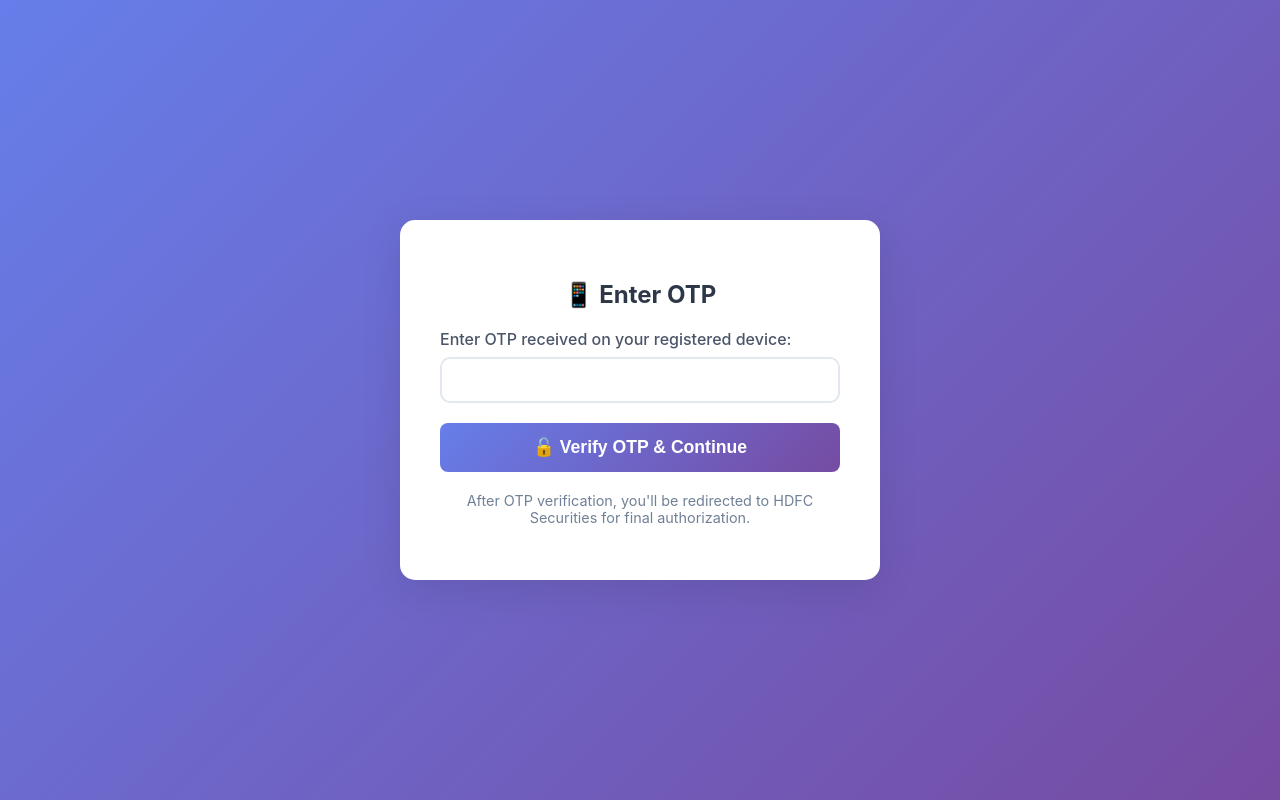
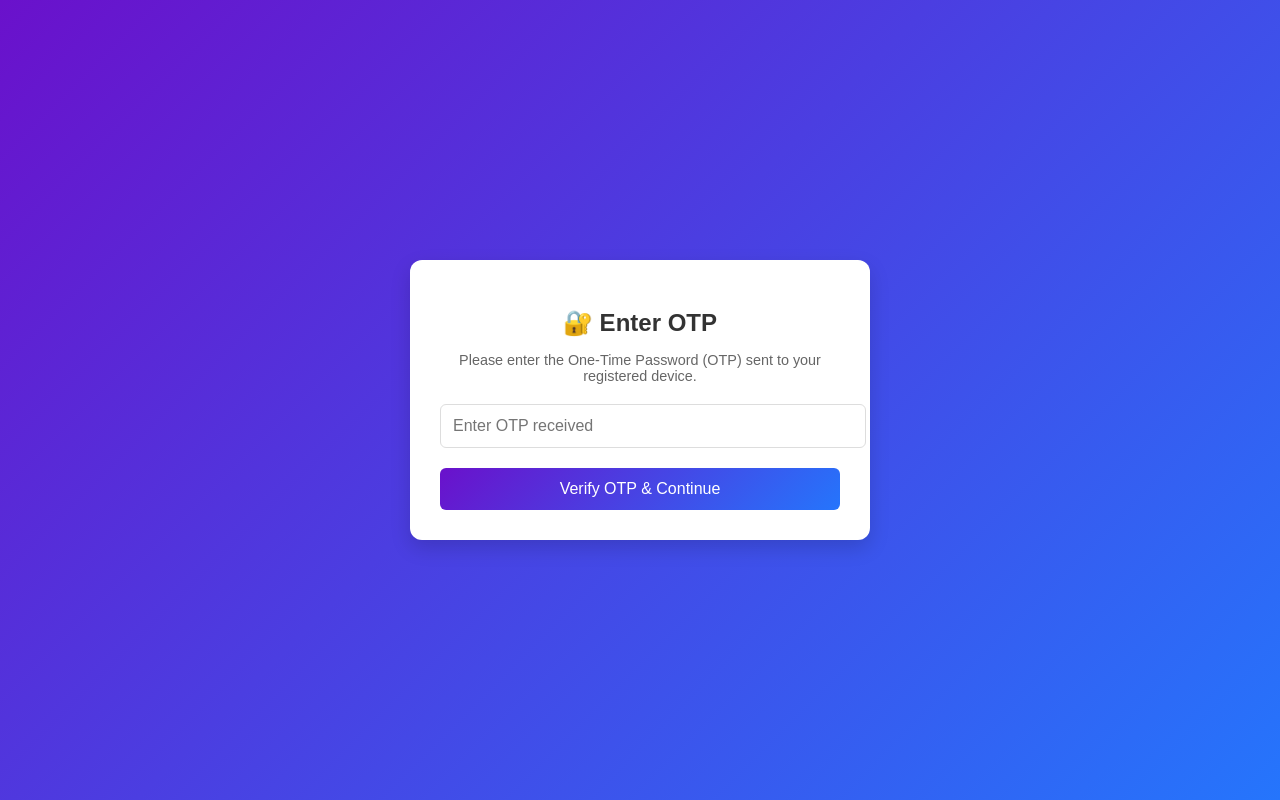
Before and after one commit to pradeepkumarv/family-investment-dashboard, a Flask app: template templates/otp.html in a window 1280 px wide. Run offline with Flask 3, Linux system fonts and the light colour scheme; the template is opened without the code that fills it, so the values that code supplies are empty.

Commit message:
Update otp.html

```diff
--- a/templates/otp.html
+++ b/templates/otp.html
@@ -1,160 +1,135 @@
 <!DOCTYPE html>
-<html>
+<html lang="en">
 <head>
-    <title>Enter OTP - HDFC Securities</title>
   <meta charset="UTF-8">
+  <title>Enter OTP</title>
   <style>
     body {
-            font-family: -apple-system, BlinkMacSystemFont, 'Segoe UI', Roboto, sans-serif;
-            background: linear-gradient(135deg, #667eea 0%, #764ba2 100%);
-            min-height: 100vh;
+      font-family: Arial, sans-serif;
+      background: linear-gradient(135deg, #6a11cb, #2575fc);
       display: flex;
       align-items: center;
       justify-content: center;
+      height: 100vh;
       margin: 0;
     }
     .otp-container {
       background: white;
-            padding: 40px;
-            border-radius: 15px;
-            box-shadow: 0 10px 40px rgba(0,0,0,0.1);
+      padding: 30px;
+      border-radius: 12px;
+      box-shadow: 0 8px 20px rgba(0,0,0,0.15);
+      width: 400px;
       text-align: center;
-            max-width: 400px;
-            width: 90%;
+      animation: fadeIn 0.8s ease-in-out;
     }
-        h2 {
-            color: #2d3748;
+    .otp-container h2 {
+      margin-bottom: 15px;
+      color: #333;
+    }
+    .otp-container p {
+      font-size: 0.9em;
+      color: #666;
       margin-bottom: 20px;
-        }
-        .form-group {
-            margin-bottom: 20px;
-            text-align: left;
-        }
-        label {
-            display: block;
-            margin-bottom: 8px;
-            font-weight: 500;
-            color: #4a5568;
     }
     input[type="text"] {
       width: 100%;
-            padding: 12px 16px;
-            border: 2px solid #e2e8f0;
-            border-radius: 10px;
-            font-size: 1rem;
-            box-sizing: border-box;
+      padding: 12px;
+      margin-bottom: 20px;
+      border: 1px solid #ddd;
+      border-radius: 6px;
+      font-size: 16px;
+      transition: border 0.2s;
+    }
+    input[type="text"]:focus {
+      outline: none;
+      border: 1px solid #6a11cb;
     }
     button {
-            background: linear-gradient(135deg, #667eea 0%, #764ba2 100%);
+      background: #6a11cb;
+      background: linear-gradient(135deg, #6a11cb, #2575fc);
       color: white;
-            padding: 14px 20px;
       border: none;
-            border-radius: 8px;
+      padding: 12px;
+      border-radius: 6px;
+      width: 100%;
       cursor: pointer;
-            font-size: 1.1rem;
-            font-weight: 600;
-            width: 100%;
+      font-size: 16px;
+      transition: background 0.3s;
     }
     button:hover {
-            transform: translateY(-2px);
+      background: linear-gradient(135deg, #2575fc, #6a11cb);
     }
-        .status-message {
+    .message {
       margin-top: 15px;
+      font-size: 14px;
       padding: 10px;
-            border-radius: 8px;
-            font-size: 14px;
+      border-radius: 6px;
+      display: none;
     }
-        .status-info {
-            background: #e6fffa;
-            color: #234e52;
-            border: 1px solid #38b2ac;
+    .success {
+      background: #d4edda;
+      color: #155724;
     }
-        .status-error {
-            background: #fed7d7;
-            color: #c53030;
-            border: 1px solid #e53e3e;
+    .error {
+      background: #f8d7da;
+      color: #721c24;
     }
-        .status-success {
-            background: #c6f6d5;
-            color: #2f855a;
-            border: 1px solid #38a169;
+    @keyframes fadeIn {
+      from { opacity: 0; transform: translateY(-20px); }
+      to { opacity: 1; transform: translateY(0); }
     }
   </style>
 </head>
 <body>
   <div class="otp-container">
-        <h2>📱 Enter OTP</h2>
-        <form id="otp-form">
-            <div class="form-group">
-                <label for="otp">Enter OTP received on your registered device:</label>
-                <input type="text" id="otp" name="otp" required maxlength="10" autocomplete="one-time-code">
+    <h2>🔐 Enter OTP</h2>
+    <p>Please enter the One-Time Password (OTP) sent to your registered device.</p>
+    <form id="otpForm">
       <input type="hidden" id="tokenid" name="tokenid" value="{{ tokenid }}">
-            </div>
-            <button type="submit">🔓 Verify OTP & Continue</button>
+      <input type="text" id="otp" name="otp" placeholder="Enter OTP received" required>
+      <button type="submit">Verify OTP & Continue</button>
     </form>
-
-        <div id="status-message" class="status-message status-info" style="display: none;">
-            Processing your request...
+    <div id="message" class="message"></div>
   </div>
 
-        <p style="font-size: 0.9rem; color: #718096; margin-top: 20px;">
-            After OTP verification, you'll be redirected to HDFC Securities for final authorization.
-        </p>
-    </div>
+  <!-- Load your integration logic -->
+  <script src="hdfc-securities-integration.js"></script>
+  <script>
+    const otpForm = document.getElementById('otpForm');
+    const messageBox = document.getElementById('message');
 
-    <script>
-        document.getElementById('otp-form').addEventListener('submit', async function(event) {
-            event.preventDefault();
+    otpForm.addEventListener('submit', async function(e) {
+      e.preventDefault();
+      messageBox.style.display = 'none';
 
-            const statusDiv = document.getElementById('status-message');
-            const submitBtn = document.querySelector('button[type="submit"]');
-
-            // Show processing message
-            statusDiv.textContent = 'Verifying OTP...';
-            statusDiv.className = 'status-message status-info';
-            statusDiv.style.display = 'block';
-            submitBtn.disabled = true;
+      const formData = new FormData(otpForm);
 
       try {
-                const formData = new FormData(this);
-
         const response = await fetch('/validate-otp', {
           method: 'POST',
           body: formData
         });
+        const responseData = await response.json();
 
-                const data = await response.json();
+        if (response.ok && responseData.status === 'success') {
+          messageBox.textContent = '✅ OTP validated! Fetching holdings...';
+          messageBox.className = 'message success';
+          messageBox.style.display = 'block';
 
-                if (data.status === 'redirect_required') {
-                    // Show redirect message
-                    statusDiv.textContent = '✅ OTP verified! Redirecting to HDFC for authorization...';
-                    statusDiv.className = 'status-message status-success';
+          // 🔑 Immediately fetch mapped holdings and insert into Supabase
+          await fetchAndImportHoldings();
 
-                    // Redirect after a short delay
-                    setTimeout(() => {
-                        window.location.href = data.redirect_url;
-                    }, 2000);
-
-                } else if (data.status === 'success') {
-                    // Direct success (shouldn't happen with new flow, but handle it)
-                    statusDiv.textContent = '✅ Holdings imported successfully!';
-                    statusDiv.className = 'status-message status-success';
-
-                    setTimeout(() => {
-                        window.location.href = '/';
-                    }, 2000);
-
+        } else if (responseData.status === 'redirect_required') {
+          // fallback if backend still needs redirect
+          window.location.href = responseData.redirect_url;
         } else {
-                    // Error response
-                    statusDiv.textContent = `❌ Error: ${data.error}`;
-                    statusDiv.className = 'status-message status-error';
-                    submitBtn.disabled = false;
+          throw new Error(responseData.error || 'OTP validation failed');
         }
 
-            } catch (error) {
-                statusDiv.textContent = `❌ Request failed: ${error.message}`;
-                statusDiv.className = 'status-message status-error';
-                submitBtn.disabled = false;
+      } catch (err) {
+        messageBox.textContent = `❌ Request failed: ${err.message}`;
+        messageBox.className = 'message error';
+        messageBox.style.display = 'block';
       }
     });
   </script>
```
Lines whose indentation alone changed are shown as unchanged.
